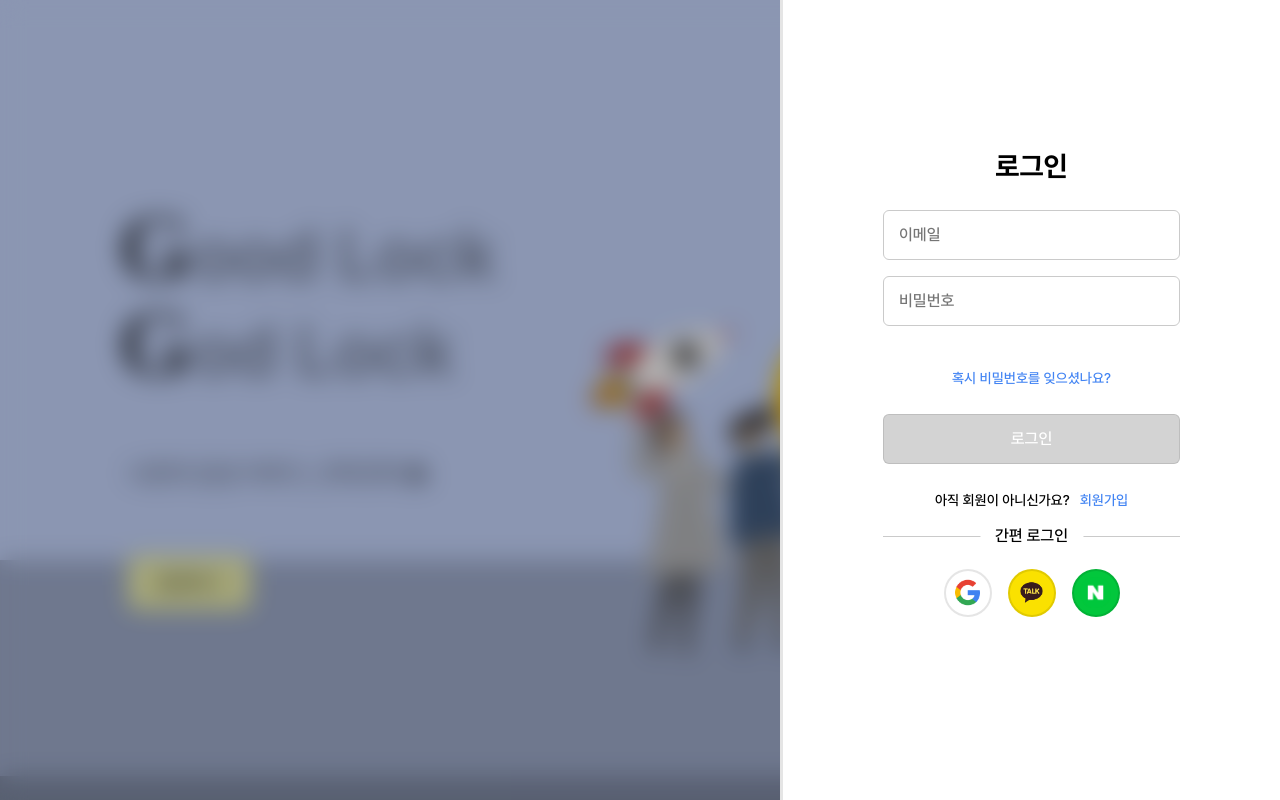
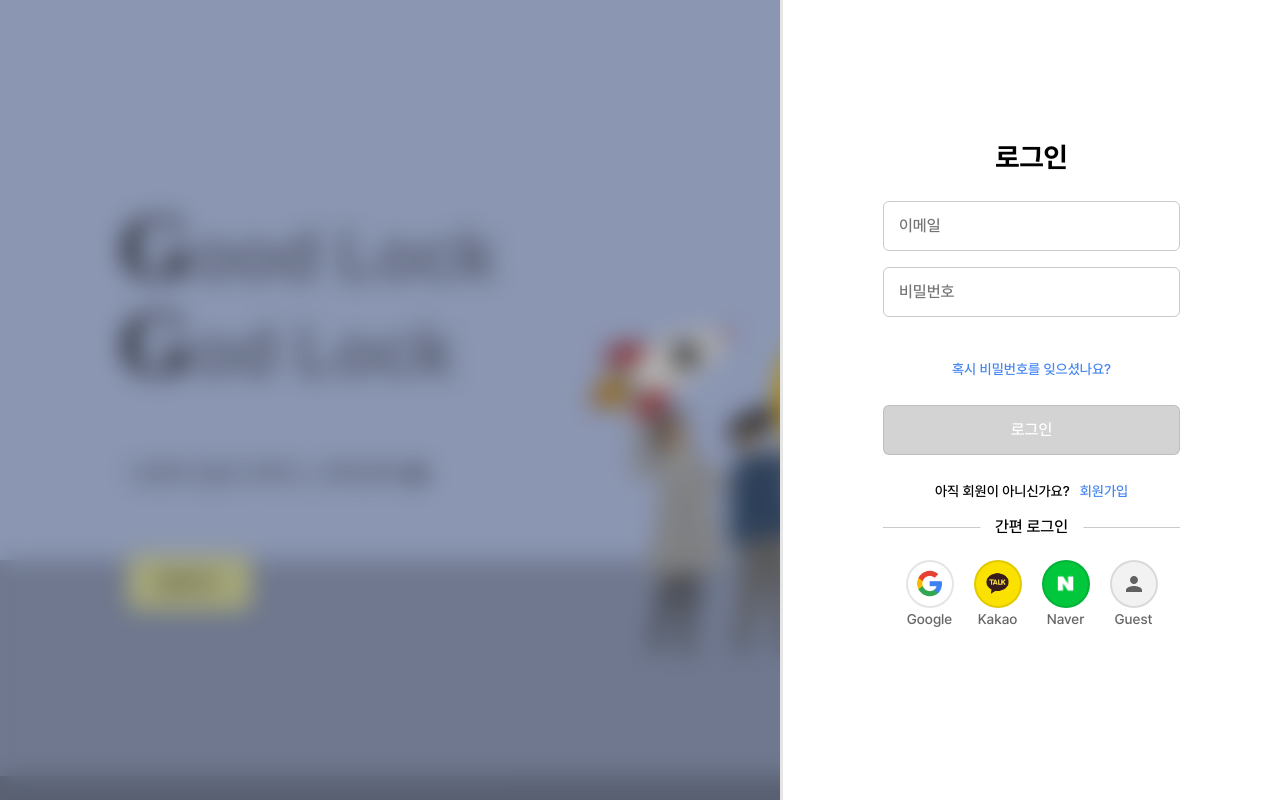
Before and after one commit to EunoChoi/goodlock_godlock, a React (Create React App) app in the folder front/: page / in a window 1280 px wide. Both pictures are taken after a click on the button "함께하기". Built offline with nearby package versions, Linux system fonts and the light colour scheme; no server answers; a web font is replaced by a local one.

Commit message:
add guest user for login

```diff
--- a/front/src/components/AppLayout.tsx
+++ b/front/src/components/AppLayout.tsx
@@ -37,8 +37,8 @@ const AppLayout = ({ children }: AppLayoutProps) => {
 
   //useQuery
   const user = User.get().data;
-  const isUserPostOk: boolean = postType === 1 || postType === 2;
-  const isAdminPostOk: boolean = postType === 0 && user?.level >= level ? true : false;
+  const isUserPostOk: boolean = user.level !== 0 && (postType === 1 || postType === 2) ? true : false;
+  const isAdminPostOk: boolean = postType === 0 && user?.level >= level && user.level !== 0 ? true : false;
 
   const sideOpen = () => {
     history.pushState({ page: "modal" }, "", "");
--- a/front/src/components/MobileSide.tsx
+++ b/front/src/components/MobileSide.tsx
@@ -150,6 +150,7 @@ const MobileSide = ({ setMobileSideOpen }: Props) => {
                     <span id="usertext">{user?.usertext}</span>
                   </div>
 
+                  {user?.level !== 0 && (
                     <Stack
                       direction="row"
                       divider={<Divider orientation="vertical" />}
@@ -187,6 +188,7 @@ const MobileSide = ({ setMobileSideOpen }: Props) => {
                         <span>Followers</span>
                       </button>
                     </Stack>
+                  )}
                 </SideBar.UserInfoWrapper>
                 <SideBar.MenuWrapper currentPage={currentPage + 1}>
                   <Stack divider={<Divider orientation="horizontal" />} spacing={2} justifyContent="center">
--- a/front/src/components/PCSide.tsx
+++ b/front/src/components/PCSide.tsx
@@ -91,6 +91,7 @@ const Side = () => {
               <span id="usertext">{user?.usertext}</span>
             </div>
 
+            {user?.level !== 0 && (
               <Stack direction="row" divider={<Divider orientation="vertical" />} spacing={1} justifyContent="center">
                 <button
                   className="info_box"
@@ -120,6 +121,7 @@ const Side = () => {
                   <span>Followers</span>
                 </button>
               </Stack>
+            )}
           </SideBar.UserInfoWrapper>
           <SideBar.MenuWrapper currentPage={currentPage + 1}>
             <Stack divider={<Divider orientation="horizontal" />} spacing={2} justifyContent="center">
@@ -156,6 +158,7 @@ const Side = () => {
                   <PhotoRoundedIcon />
                   Gallery
                 </button>
+                {user.level !== 0 && (
                   <button
                     onClick={() => {
                       navigate("/main/4/cat/0");
@@ -164,6 +167,7 @@ const Side = () => {
                     <PersonRoundedIcon />
                     Profile
                   </button>
+                )}
               </div>
               <div>
                 <button
--- a/front/src/components/common/CommentInputForm.tsx
+++ b/front/src/components/common/CommentInputForm.tsx
@@ -7,17 +7,22 @@ import Comment from "../../functions/reactQuery/Comment";
 
 //mui
 import SendIcon from "@mui/icons-material/Send";
+import User from "../../functions/reactQuery/User";
 
 const CommentInputForm = ({ postId }: { postId: number }) => {
   const [content, setContent] = useState("");
+  const user = User.get().data;
 
   const addComment = Comment.add();
 
   return (
+    <>
+      {user?.level !== 0 ? (
         <form
           onSubmit={(e) => {
             e.preventDefault();
-        if (content.length > 60 || content.length < 5) toast.warning("댓글은 최소 5자 최대 60자 입력이 가능합니다.");
+            if (content.length > 60 || content.length < 5)
+              toast.warning("댓글은 최소 5자 최대 60자 입력이 가능합니다.");
             else
               addComment.mutate(
                 { postId, content },
@@ -43,6 +48,10 @@ const CommentInputForm = ({ postId }: { postId: number }) => {
             </CommentSendButton>
           </CommentInputArea>
         </form>
+      ) : (
+        <span></span>
+      )}
+    </>
   );
 };
 
--- a/front/src/components/mainPage/Profile.tsx
+++ b/front/src/components/mainPage/Profile.tsx
@@ -152,14 +152,7 @@ const Profile = () => {
       });
     }
   };
-  const logoutConfirm = () => {
-    openLogoutConfirm({
-      mainText: "로그아웃 하시겠습니까?",
-      onSuccess: () => {
-        logout.mutate();
-      }
-    });
-  };
+
   const unFollowConfirm = (userId: number) => {
     openUnFollowConfirm({
       mainText: "언팔로우 하시겠습니까?",
@@ -241,6 +234,12 @@ const Profile = () => {
     if (imageChangeModal) document.body.style.overflow = "hidden";
     else document.body.style.overflow = "auto";
   }, [imageChangeModal]);
+
+  useEffect(() => {
+    if (user.level === 0) {
+      history.back();
+    }
+  }, [user.level]);
 
   useEffect(() => {
     if (categoryNum >= 0 && categoryNum <= 6) {
@@ -1220,6 +1219,7 @@ const InfoAttribute = styled.div<{ height: number }>`
 
   #nickname {
     font-size: 36px;
+    line-height: 44px;
     font-weight: 600;
     /* text-transform: uppercase; */
     color: rgba(0, 0, 0, 0.7);
--- a/front/src/components/startPage/PopupBox.tsx
+++ b/front/src/components/startPage/PopupBox.tsx
@@ -7,6 +7,8 @@ import CancelIcon from "@mui/icons-material/Cancel";
 import IsMobile from "../../functions/IsMobile";
 import { useModalStack } from "../../store/modalStack";
 import { useBrowserCheck } from "../../store/borowserCheck";
+import PersonIcon from "@mui/icons-material/Person";
+import User from "../../functions/reactQuery/User";
 
 interface AppLayoutProps {
   setPopupOpen: (b: boolean) => void;
@@ -32,6 +34,8 @@ const PopupBox: React.FC<AppLayoutProps> = ({ setPopupOpen, children }: AppLayou
 
   const [timer, setTimer] = useState<NodeJS.Timeout>();
 
+  const guestlogin = User.guestLogIn();
+
   const ButtonClose = () => {
     setAnimation("close");
     setTimer(
@@ -56,6 +60,13 @@ const PopupBox: React.FC<AppLayoutProps> = ({ setPopupOpen, children }: AppLayou
     window.location.href = `https://nid.naver.com/oauth2.0/authorize?response_type=code&client_id=${NAVER_CLIENT_ID}&redirect_uri=${REDIRECT_URI_NAVER}&state=${NAVER_STATE_CODE}`;
     // 권한 재동의 필요시
     // window.location.href = `https://nid.naver.com/oauth2.0/authorize?response_type=code&client_id=${NAVER_CLIENT_ID}&redirect_uri=${REDIRECT_URI_NAVER}&state=${NAVER_STATE_CODE}&auth_type=reprompt`;
+  };
+
+  const guestLogin = () => {
+    guestlogin.mutate();
+    //geust login api request
+    //request success
+    //location.replace("/main/0");
   };
 
   useEffect(() => {
@@ -96,17 +107,33 @@ const PopupBox: React.FC<AppLayoutProps> = ({ setPopupOpen, children }: AppLayou
           {children}
           <LogInSignUp.Bar />
           <SNSLoginWrapper>
+            <SNSButtonWrapper>
               <SNSLoginButton color="white" onClick={() => googleLogin()}>
                 <Logo src={`${process.env.PUBLIC_URL}/img/google.png`} alt="google" />
               </SNSLoginButton>
+              <span>google</span>
+            </SNSButtonWrapper>
 
+            <SNSButtonWrapper>
               <SNSLoginButton color="#FAE100" onClick={() => kakaoLogin()}>
                 <Logo src={`${process.env.PUBLIC_URL}/img/kakao.png`} alt="kakao" />
               </SNSLoginButton>
+              <span>kakao</span>
+            </SNSButtonWrapper>
 
+            <SNSButtonWrapper>
               <SNSLoginButton color="#02C73C" onClick={() => naverLogin()}>
                 <Logo src={`${process.env.PUBLIC_URL}/img/naver.png`} alt="naver" />
               </SNSLoginButton>
+              <span>naver</span>
+            </SNSButtonWrapper>
+
+            <SNSButtonWrapper>
+              <SNSLoginButton color="rgba(0,0,0,0.05)" onClick={() => guestLogin()}>
+                <PersonIcon id="guestIcon" />
+              </SNSLoginButton>
+              <span>guest</span>
+            </SNSButtonWrapper>
           </SNSLoginWrapper>
         </LogInSignUp.Box>
         {isMobile && (
@@ -120,6 +147,24 @@ const PopupBox: React.FC<AppLayoutProps> = ({ setPopupOpen, children }: AppLayou
 };
 
 export default PopupBox;
+
+const SNSButtonWrapper = styled.div`
+  display: flex;
+  flex-direction: column;
+  justify-content: center;
+  align-items: center;
+
+  #guestIcon {
+    color: rgba(0, 0, 0, 0.6);
+  }
+  > span {
+    font-weight: 500;
+    text-transform: capitalize;
+    font-size: 14px;
+    color: rgba(0, 0, 0, 0.6);
+    margin-top: 4px;
+  }
+`;
 
 const SNSLoginWrapper = styled.div`
   width: 100%;
@@ -144,7 +189,7 @@ const SNSLoginButton = styled.button<{ color: string }>`
 
   background-color: ${(props) => props.color};
   color: black;
-  margin: 0 8px;
+  margin: 0 10px;
   /* box-shadow: 0px 3px 5px rgba(0, 0, 0, 0.1); */
 `;
 const Logo = styled.img`
--- a/front/src/functions/reactQuery/User.tsx
+++ b/front/src/functions/reactQuery/User.tsx
@@ -132,6 +132,28 @@ const User = {
       }
     );
   },
+  guestLogIn: () => {
+    const navigate = useNavigate();
+    const queryClient = useQueryClient();
+
+    return useMutation(() => Axios.post("user/login/guest"), {
+      onSuccess: () => {
+        queryClient.invalidateQueries(["user"]);
+        // setTimeout(() => {
+        // navigate("/main/0");
+        // window.location.reload();
+        // }, 500);
+
+        location.replace("/main/0");
+      },
+      onError: (err: CustomError) => {
+        console.log(err);
+        toast.error(err.response?.data?.message);
+        // navigate("/");
+        console.log("로그인 중 에러 발생");
+      }
+    });
+  },
   logout: () => {
     const queryClient = useQueryClient();
 
--- a/front/src/pages/UserInfo.tsx
+++ b/front/src/pages/UserInfo.tsx
@@ -68,6 +68,9 @@ const UserInfo = () => {
     () => Axios.get("user/info", { params: { id } }).then((res) => res.data),
     {
       onSuccess: (res) => {
+        if (res.level === 0) {
+          history.back();
+        }
         if (res.id === user.id) {
           console.log("내 페이지");
           navigate("/main/4/cat/0");
```
Also changed, not shown: front/src/components/common/ReplyInputForm.tsx (+8 -1 lines), 2 other files (tests, documents, lock files or other folders). Lines whose indentation alone changed are shown as unchanged.
